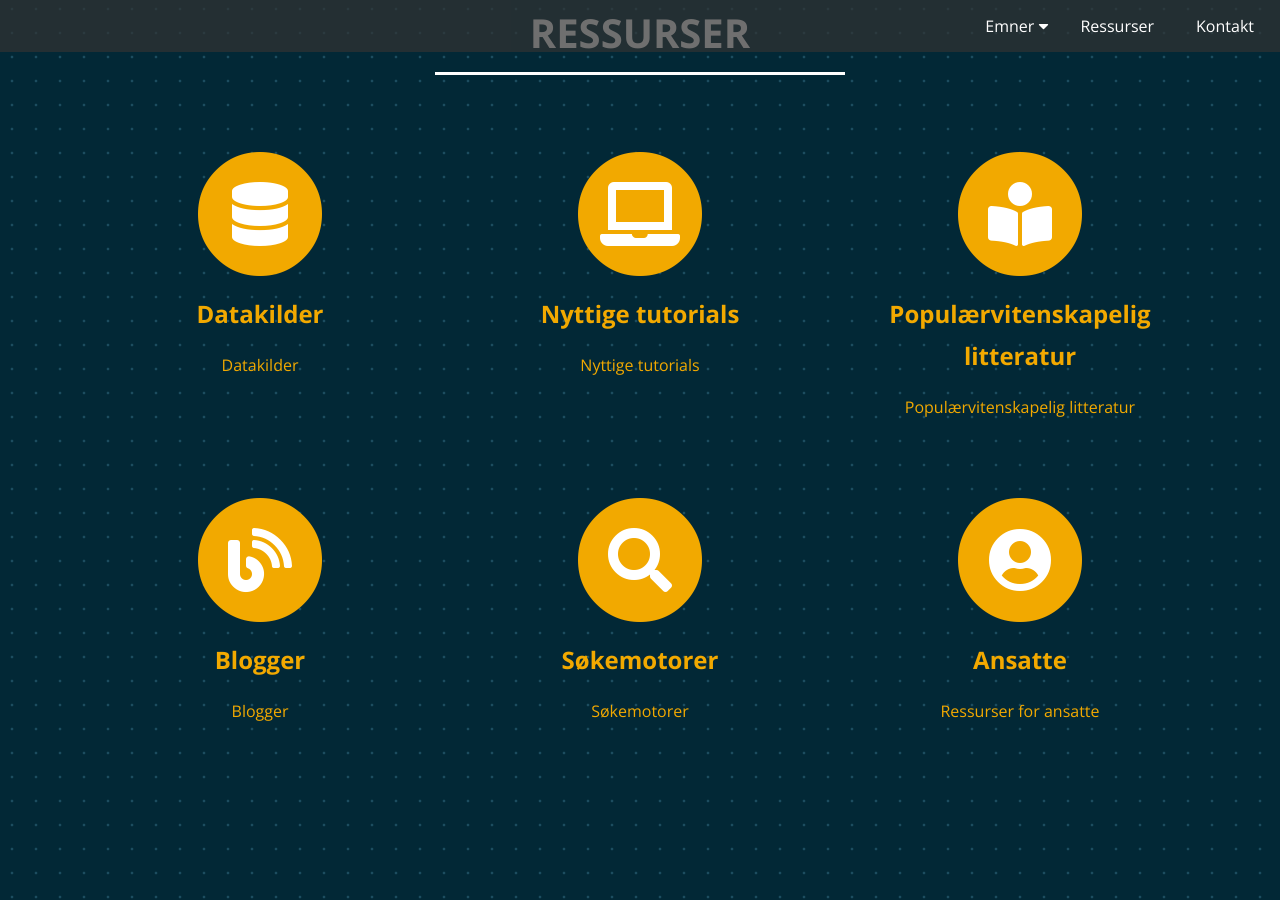
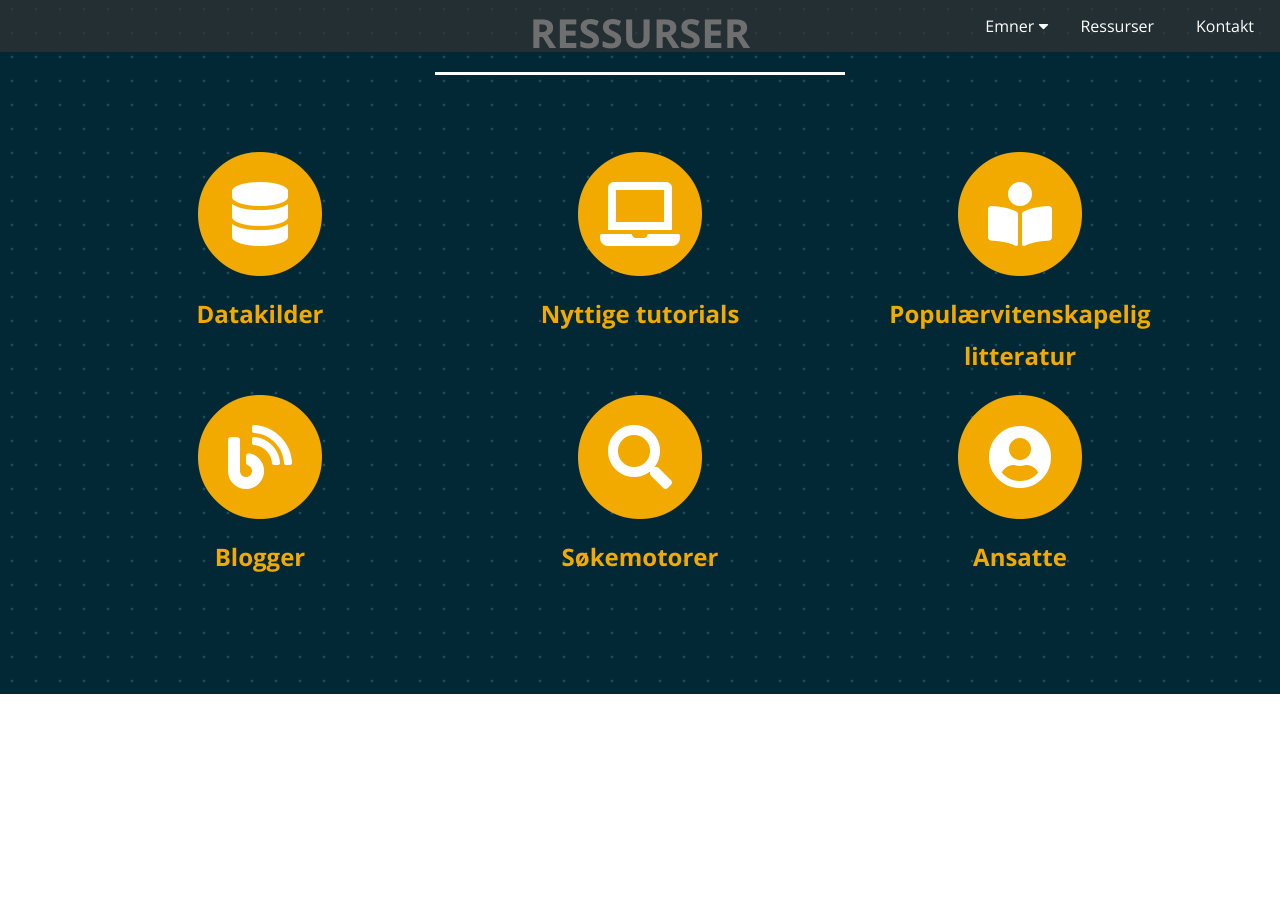
Before and after one commit to uit-econ/uit-econ.github.io, a Jekyll site: the page built from index.md, in a window 1280 px wide and 900 px high, scrolled down 5839 px. Built offline with Jekyll 4.4.1, drawn with Linux system fonts in a browser that asks for light colours; after the commit the page ends 6533 px from its top, so only the background shows below that.

Commit message:
Update sitetext.yml

```diff
--- a/_data/sitetext.yml
+++ b/_data/sitetext.yml
@@ -24,27 +24,21 @@ en: &DEFAULT_EN
     list:
       - title: "Datakilder"
         url: "ressurser/Datakilder"
-        desc: "[Datakilder](ressurser/Datakilder)"
         icon: fas fa-database #find more at https://fontawesome.com/icons
       - title: "Nyttige tutorials"
-        url:
-        desc: "[Nyttige tutorials](ressurser/Nyttige-tutorials)"
+        url:  "ressurser/Nyttige-tutorials"
         icon: fas fa-laptop
       - title: "Populærvitenskapelig litteratur"
-        url:
-        desc: "[Populærvitenskapelig litteratur](ressurser/Pop-litteratur)"
+        url: "ressurser/Pop-litteratur"
         icon: fas fa-book-reader
       - title: "Blogger"
-        url:
-        desc: "[Blogger](ressurser/Blogger)"
+        url: "ressurser/Blogger"
         icon: fas fa-blog
       - title: "Søkemotorer"
-        url:
-        desc: "[Søkemotorer](ressurser/Sookemotorer)"
+        url: "ressurser/Sookemotorer"
         icon: fas fa-search
       - title: "Ansatte"
-        url:
-        desc: "[Ressurser for ansatte](ressurser/ansatte)"
+        url: "ressurser/ansatte"
         icon: fa fa-user-circle
 
   portfolio:
```
